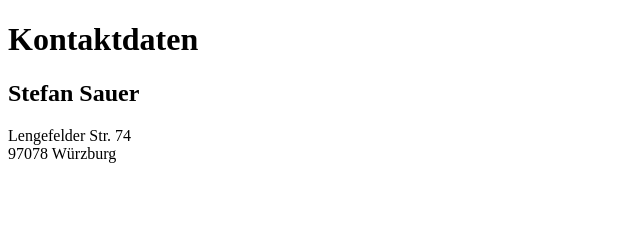
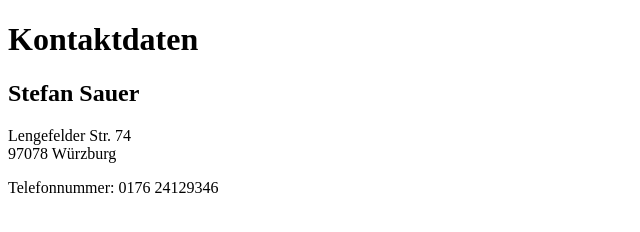
Before and after one commit to sauer3d-thws/wurscht, a plain HTML site: page kontakt.html in a window 1280 px wide. Shown: the whole page, without its empty margins (0-640 px from the left). Drawn offline with Linux system fonts and the light colour scheme.

Commit message:
Telefonnummer hinzugefügt

```diff
--- a/kontakt.html
+++ b/kontakt.html
@@ -13,5 +13,6 @@
             Lengefelder Str. 74 <br>
 			97078 Würzburg
             </p>
+			<p> Telefonnummer: 0176 24129346</p>
   </body>
 </html>
```
